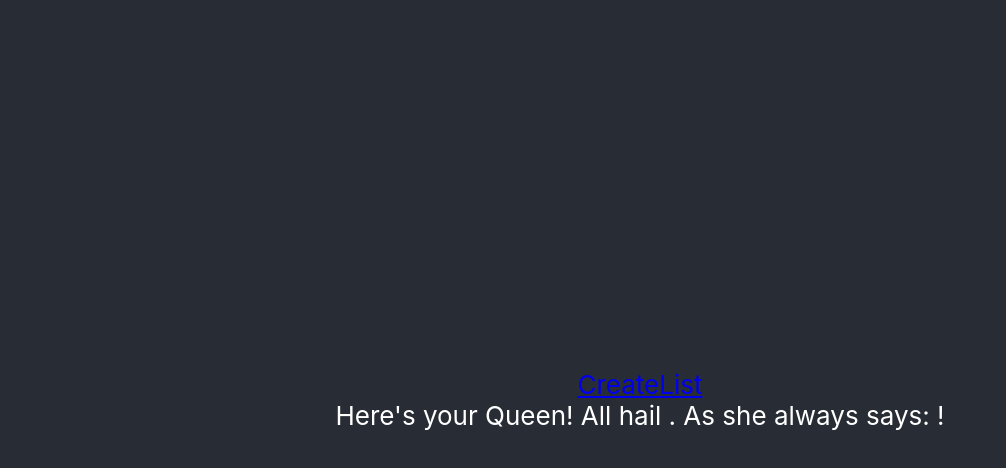
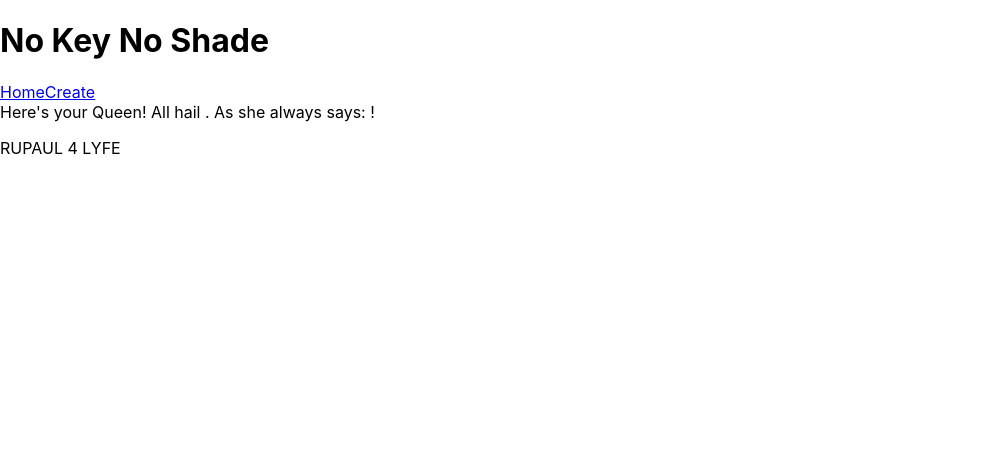
Before and after one commit to brookeperkins/08-front-end, a React (Create React App) app: page /detail/1 in a window 1280 px wide. Shown: the top 468 px of the page, without its empty margins (0-1006 px from the left). Built offline with nearby package versions, Linux system fonts and the light colour scheme; no server answers.

Commit message:
ugh header whatever

```diff
--- a/src/App.js
+++ b/src/App.js
@@ -5,26 +5,28 @@
   Switch,
   Link
 } from 'react-router-dom';
+import Header from './Header.js';
 import ListPage from './ListPage.js';
 import CreatePage from './CreatePage.js';
 import DetailPage from './DetailPage.js';
+import Footer from './Footer.js';
 import './App.css';
 
 class App extends Component {
   render() {
       return (
-          <div className="App">
-          <header className="App-header">
+          <>
+          <body>
               <Router>
-                  <main>
-
-                  <div className="sidebar">
-                  <Link to='/create'>Create</Link>
-                  <Link to='/'>List</Link>
-                  </div>
-                  <div className="content">
-                  <Switch>
-                      <Route
+                  <header>
+                      <Header />
+                      <nav>
+                          <Link className="navLinks" to="/">Home</Link>
+                          <Link className="navLinks" to="/create">Create</Link>
+                      </nav>
+                    </header>
+                    <Switch>
+                        <Route
                           path="/"
                           exact
                           render={(routerProps) => <ListPage {...routerProps} />}
@@ -39,13 +41,11 @@
                           exact
                           render={(routerProps) => <DetailPage {...routerProps} />}
                       />
-                  </Switch>
-                  </div>
-
-                  </main>
-                  </Router>
-          </header>
-          </div>
+                    </Switch>
+                  <Footer />
+              </Router>
+          </body>
+          </>
       )
   }
 }
--- /dev/null
+++ b/src/Footer.js
@@ -0,0 +1,13 @@
+import React from 'react';
+
+class Footer extends React.Component {
+    render() {
+        return (
+            <footer>
+                <p>RUPAUL 4 LYFE</p>
+            </footer>
+        );
+    }
+}
+
+export default Footer;
--- /dev/null
+++ b/src/Header.js
@@ -0,0 +1,13 @@
+import React from 'react';
+
+class Header extends React.Component {
+    render() {
+        return (
+            <header>
+                <h1>No Key No Shade</h1>
+            </header>
+        );
+    }
+}
+
+export default Header;
```
